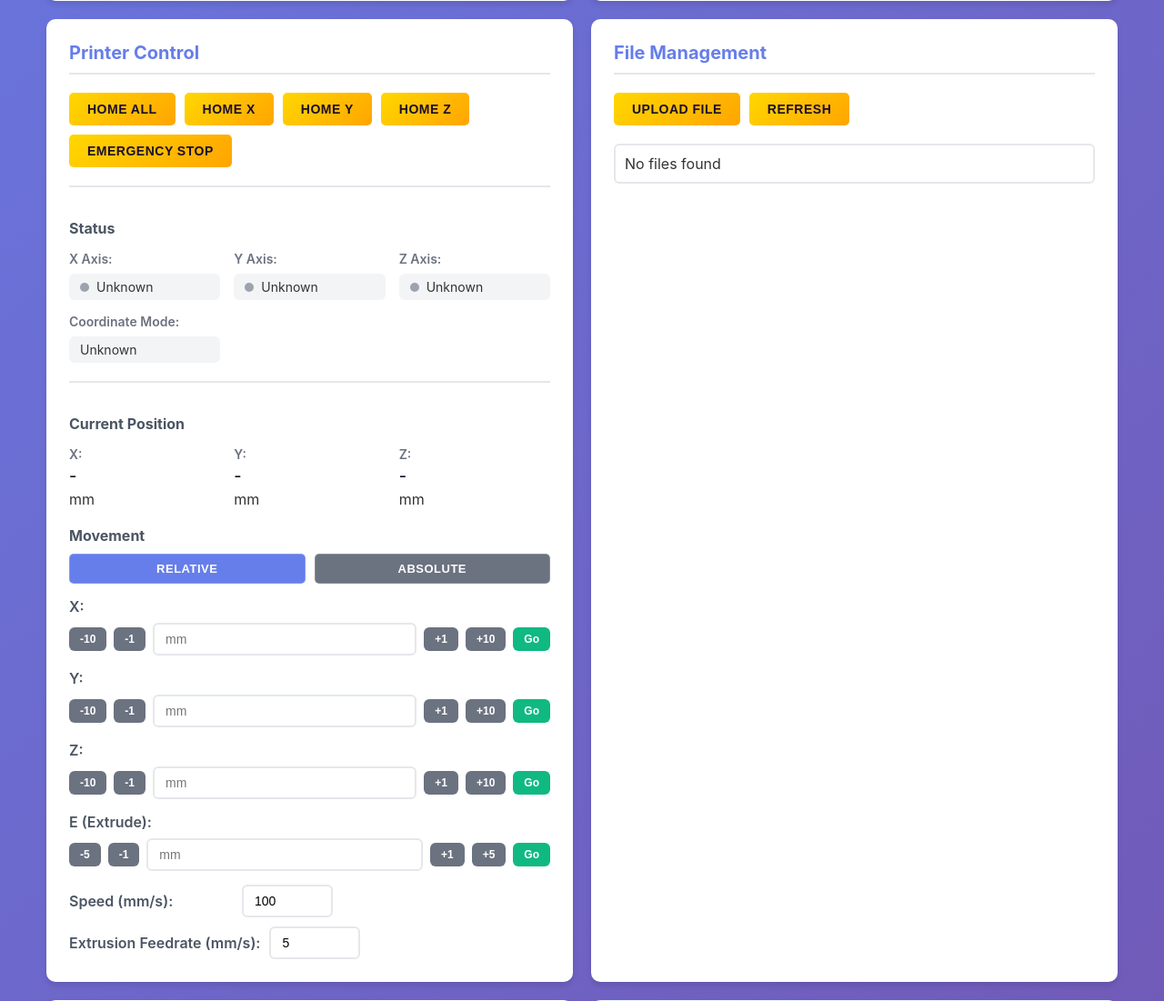
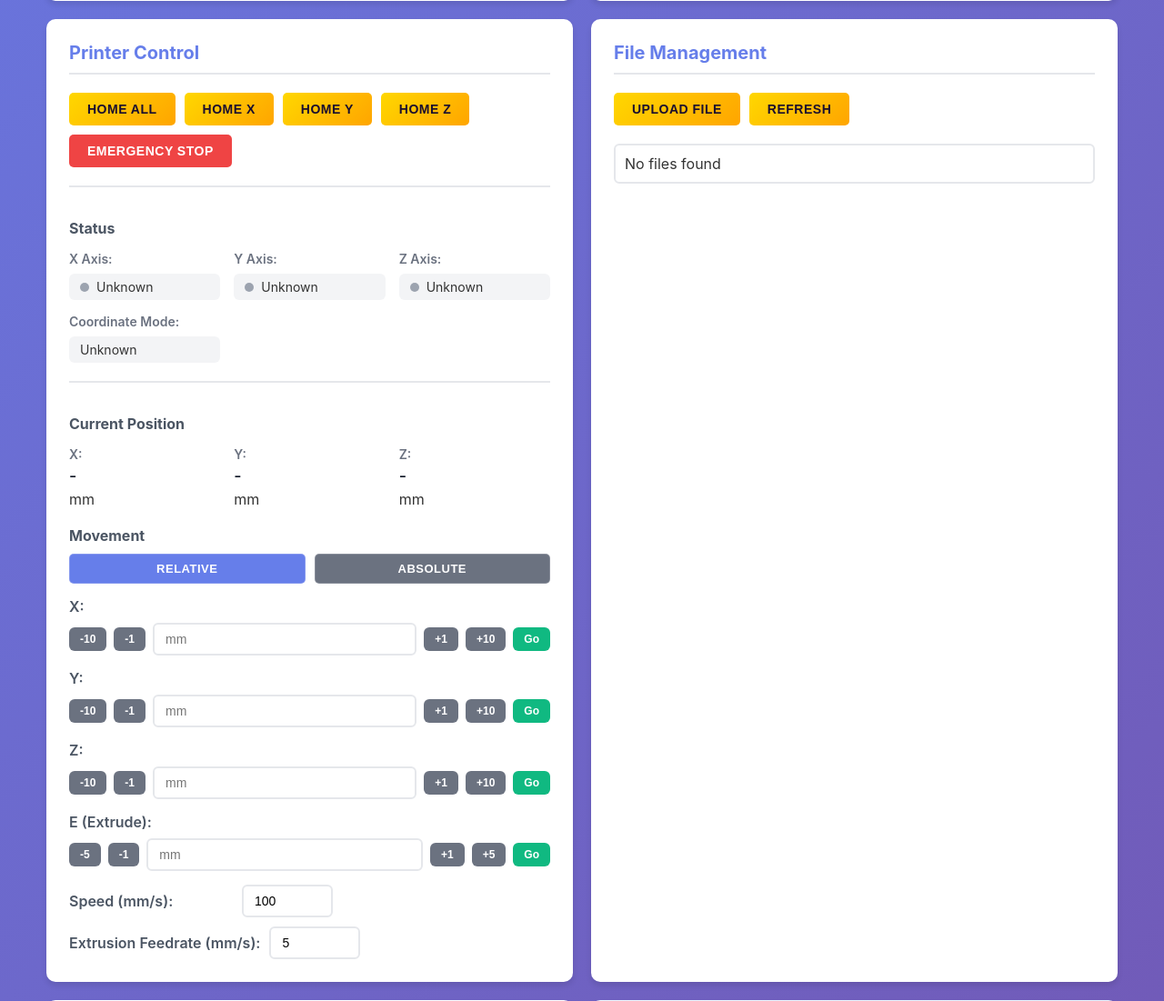
Before and after one commit to FyreX-opensource-design/klipper-ui, a Flask app: page / in a window 1280 px wide. Shown: the part 1048-2149 px from the top of the page at 91% size. Run offline with Flask 3, Linux system fonts and the light colour scheme; data that the repository does not hold is empty; some libraries are stand-ins or nearby versions.

Commit message:
CSS fixes

```diff
--- a/static/css/style.css
+++ b/static/css/style.css
@@ -458,12 +458,13 @@ header h1 {
 }
 
 .btn-danger {
-    background: #ef4444;
-    color: white;
+    background: #ef4444 !important;
+    color: white !important;
 }
 
 .btn-danger:hover {
-    background: #dc2626;
+    background: #dc2626 !important;
+    color: white !important;
 }
 
 .btn-small {
```
